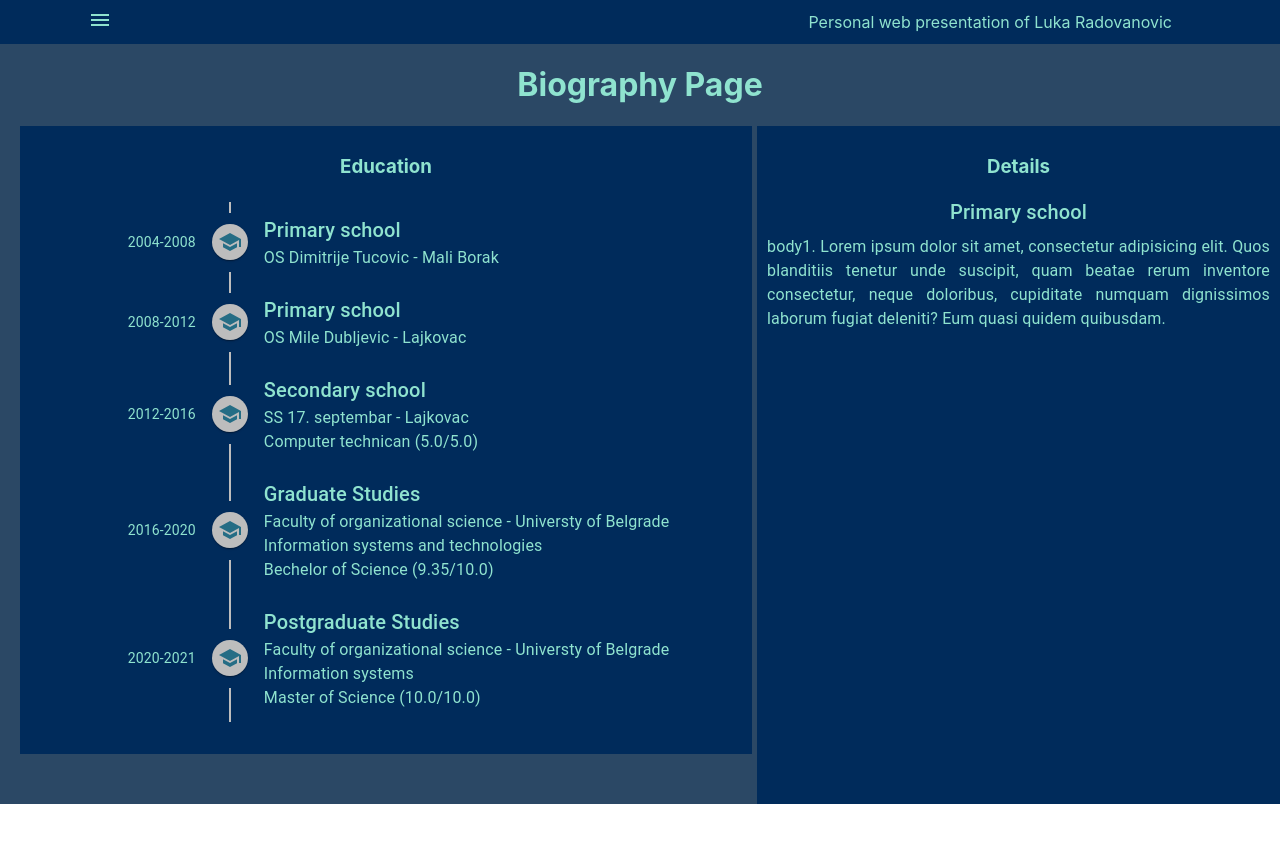
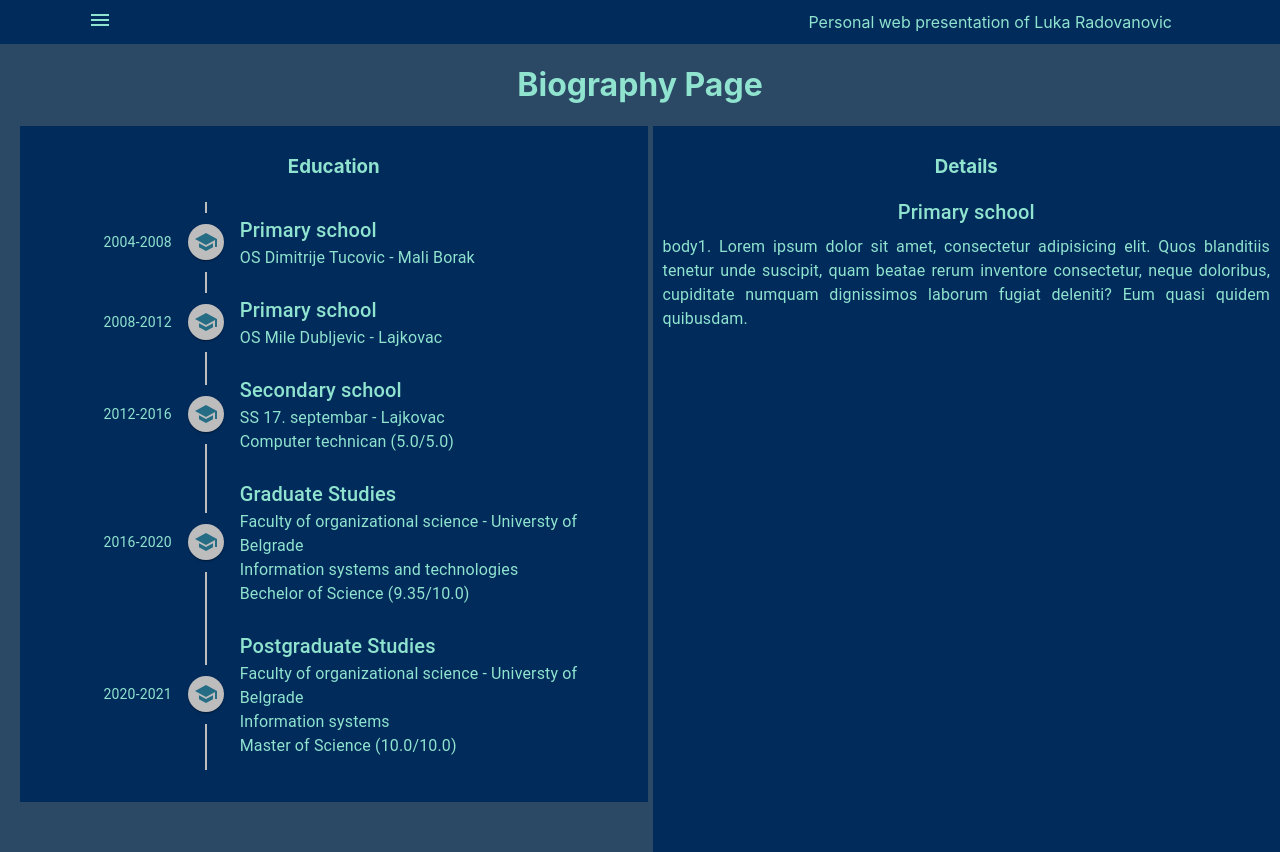
Before and after one commit to lukadlm97/personal-web-presentation, a React (Create React App) app: page /biography in a window 1280 px wide. Before the commit the page ends 804 px from the top, so only its background shows below. Built offline with nearby package versions, Linux system fonts and the light colour scheme.

Commit message:
more tweaks

```diff
--- a/src/pages/biography/Biography.tsx
+++ b/src/pages/biography/Biography.tsx
@@ -19,7 +19,7 @@ const useStyles = makeStyles({
       width: "auto",
       color:"#8FE3CF",
       background: "#2B4865",
-      display: "flex",
+
       flexFlow: "column"
     }
   });
@@ -31,14 +31,14 @@ export default function Biography() {
         return (
             <Grid container className={style.body} >
                 <h1> Biography Page</h1>
-                <Grid   style={{display:'flex'}}>
-                    <Grid item xs={7} style={{background:'#002B5B',marginLeft:'20px',marginBottom:'50px',padding:'10px'}}>
+                <Grid  style={{display:'flex'}}>
+                    <Grid item xs={12} style={{background:'#002B5B',marginLeft:'20px',marginBottom:'50px',padding:'10px'}}>
                         <h3>Education</h3>
                         <Timeline>
                             <CustomTimelineItem fromTo='2004-2008' schoolType='Primary school' schoolName='OS Dimitrije Tucovic - Mali Borak' level={null} domain={null} />
                             <CustomTimelineItem fromTo='2008-2012' schoolType='Primary school' schoolName='OS Mile Dubljevic - Lajkovac' level={null} domain={null} />
-                            <CustomTimelineItem fromTo='2012-2016' schoolType='Secondary school' schoolName='SS 17. septembar - Lajkovac' level={null} domain='Computer technican (5.0/5.0)'
-                                />
+                            <CustomTimelineItem fromTo='2012-2016' schoolType='Secondary school' schoolName='SS 17. septembar - Lajkovac'
+                            level={null} domain='Computer technican (5.0/5.0)'/>
                             <CustomTimelineItem fromTo='2016-2020' schoolType=' Graduate Studies' schoolName='Faculty of organizational science - Universty of Belgrade'
                             level='Bechelor of Science (9.35/10.0)' domain='Information systems and technologies' />
                             <CustomTimelineItem fromTo='2020-2021' schoolType=' Postgraduate Studies' schoolName='Faculty of organizational science - Universty of Belgrade'
@@ -46,7 +46,7 @@ export default function Biography() {
 
                         </Timeline>
                     </Grid>
-                    <Grid item xs={5} style={{background:'#002B5B',marginLeft:'5px',padding:'10px'}}>
+                    <Grid item xs={12} style={{background:'#002B5B',marginLeft:'5px',padding:'10px'}}>
                         <Box >
                             <h3>
                                 Details
```
